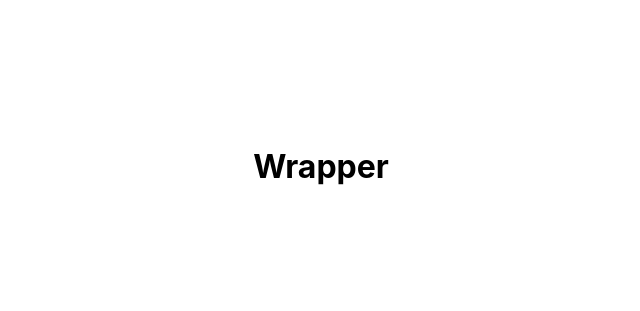
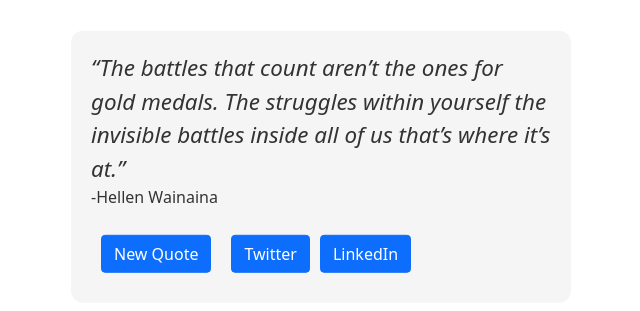
Before and after one commit to hellen-22/RANDOM-QUOTE-MACHINE, a React (Create React App) app in the folder random-quote-machine/: page / in a window 1280 px wide. Shown: the part 233-544 px from the top of the page, without its empty margins (319-959 px from the left). Built offline with nearby package versions, Linux system fonts and the light colour scheme.

Commit message:
wrapper element

```diff
--- a/random-quote-machine/package.json
+++ b/random-quote-machine/package.json
@@ -6,6 +6,7 @@
     "@testing-library/jest-dom": "^5.16.4",
     "@testing-library/react": "^13.3.0",
     "@testing-library/user-event": "^13.5.0",
+    "bootstrap": "^5.1.3",
     "react": "^18.2.0",
     "react-dom": "^18.2.0",
     "react-scripts": "5.0.1",
--- a/random-quote-machine/src/components/Wrapper.js
+++ b/random-quote-machine/src/components/Wrapper.js
@@ -1,12 +1,38 @@
-import React from 'react'
-import "./../css/wrapper.css"
+import React from "react";
+import "./../css/wrapper.css";
 
 function Wrapper() {
   return (
-    <div className='wrapper'>
-        <h1>Wrapper</h1>
+    <div className="wrapper" id="quote-box">
+      <q id="text" className="quote-text">
+        The battles that count aren’t the ones for gold medals. The struggles
+        within yourself the invisible battles inside all of us that’s where it’s
+        at.
+      </q>
+      <p id="author" className="quote-author">
+        -Hellen Wainaina
+      </p>
+      <div className="buttons">
+        <div id="new-quote">
+          <button className="btn btn-primary">New Quote</button>
+        </div>
+        <div id="share-quote">
+          <a
+            className="sharebutton btn btn-primary"
+            href="twitter.com/intent/tweet"
+          >
+            Twitter
+          </a>
+          <a
+            className="sharebutton btn btn-primary"
+            href="twitter.com/intent/tweet"
+          >
+            LinkedIn
+          </a>
+        </div>
+      </div>
     </div>
-  )
+  );
 }
 
-export default Wrapper
+export default Wrapper;
--- a/random-quote-machine/src/css/wrapper.css
+++ b/random-quote-machine/src/css/wrapper.css
@@ -1,7 +1,47 @@
-/* centering a div in the middle of the screen */
+#quote-box {
+  background-color: #f5f5f5;
+  border-radius: 12px;
+  padding: 20px;
+  margin: 0 auto;
+  width: 500px;
+}
+
 .wrapper{
     position: absolute;
     top: 50%;
     left: 50%;
     transform: translate(-50%, -50%);
+    background-color: aqua;
 }
+#text {
+  font-size: 1.4em;
+  font-style: italic;
+  color: #333;
+}
+#author {
+  font-size: 1.0em;
+  color: #333;
+}
+.buttons{
+    margin: 0px;
+    padding: 0px;
+    display: flex;
+}
+
+#new-quote {
+  border-radius: 12px;
+  color: #fff;
+  padding: 10px;
+  cursor: pointer;
+}
+
+#share-quote {
+  border-radius: 12px;
+  color: #fff;
+  padding: 10px;
+  cursor: pointer;
+}
+
+#share-quote a {
+  margin-right: 10px;
+}
--- a/random-quote-machine/src/index.js
+++ b/random-quote-machine/src/index.js
@@ -3,6 +3,7 @@ import ReactDOM from 'react-dom/client';
 import './index.css';
 import App from './App';
 import reportWebVitals from './reportWebVitals';
+import "bootstrap/dist/css/bootstrap.min.css";
 
 const root = ReactDOM.createRoot(document.getElementById('root'));
 root.render(
```
Also changed, not shown: random-quote-machine/src/css/body.css (added, +8 -0 lines), random-quote-machine/src/screens/Body.js (added, +13 -0 lines), 1 other file (tests, documents, lock files or other folders).
